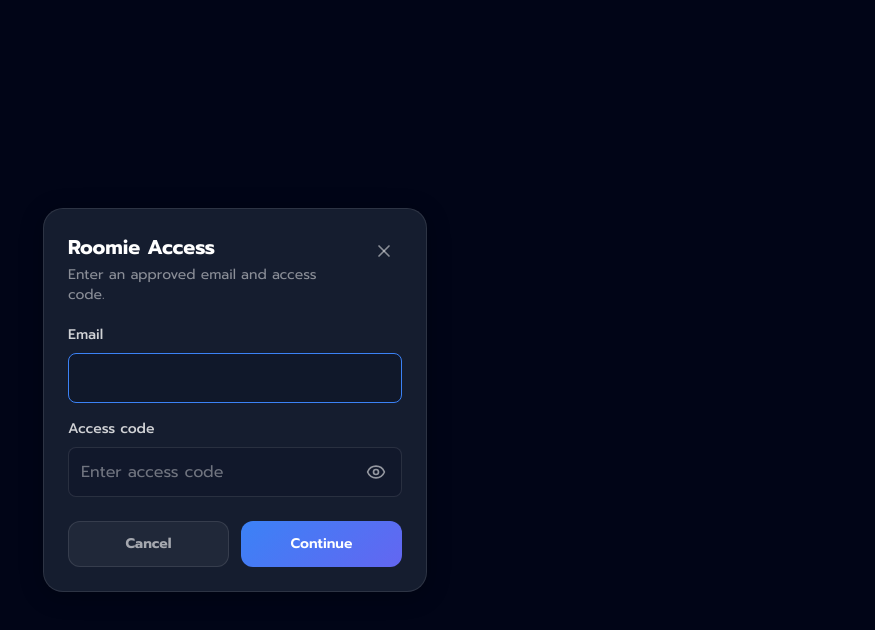
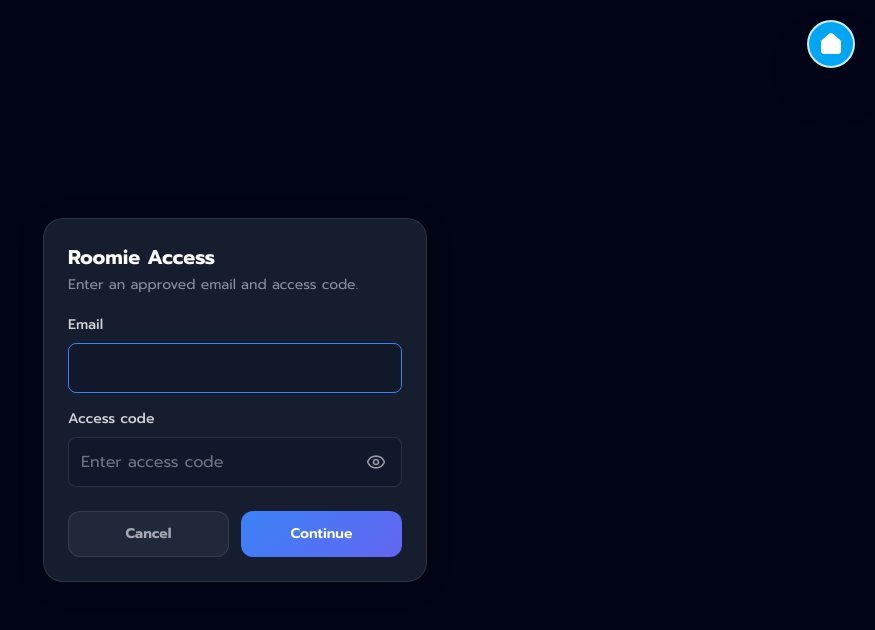
Before and after one commit to torpong-tang/roomie, a Next.js app: page /admin/users in a window 1280 px wide. Shown: the top 630 px of the page, without its empty margins (405-1280 px from the left). Built offline with nearby package versions, Linux system fonts and the light colour scheme; no server answers.

Commit message:
Use home portal button on access gate

```diff
--- a/src/components/access-gate.tsx
+++ b/src/components/access-gate.tsx
@@ -1,7 +1,7 @@
 'use client';
 
 import { FormEvent, ReactNode, useEffect, useState } from 'react';
-import { Eye, EyeOff, X } from 'lucide-react';
+import { Eye, EyeOff, Home } from 'lucide-react';
 import { apiPath } from '@/lib/paths';
 
 const REDIRECT_URL = 'https://2startup.cloud/';
@@ -80,20 +80,21 @@ export function AccessGate({ children }: AccessGateProps) {
     return (
         <div className="min-h-screen bg-slate-950 text-white">
             <div className="fixed inset-0 z-[100] flex items-center justify-center bg-slate-950/90 px-4 backdrop-blur-md">
+                <button
+                    type="button"
+                    onClick={redirectAway}
+                    className="fixed right-5 top-5 z-[110] inline-flex h-12 w-12 items-center justify-center rounded-full border-2 border-white/80 bg-sky-500 text-white shadow-2xl shadow-black/40 transition hover:scale-105 hover:bg-sky-400 focus:outline-none focus:ring-4 focus:ring-sky-300"
+                    aria-label="Return to 2Startup Cloud"
+                    title="Back to 2Startup Cloud"
+                >
+                    <Home className="h-6 w-6 fill-white" aria-hidden="true" />
+                </button>
                 <form onSubmit={handleSubmit} className="glass-card w-full max-w-sm p-6 shadow-2xl">
-                    <div className="mb-5 flex items-start justify-between gap-4">
+                    <div className="mb-5">
                         <div>
                             <h1 className="text-xl font-bold text-white">Roomie Access</h1>
                             <p className="mt-1 text-sm text-white/50">Enter an approved email and access code.</p>
                         </div>
-                        <button
-                            type="button"
-                            onClick={redirectAway}
-                            className="rounded-lg p-2 text-white/50 transition hover:bg-white/10 hover:text-white"
-                            aria-label="Close"
-                        >
-                            <X className="h-5 w-5" />
-                        </button>
                     </div>
 
                     <label className="mb-2 block text-sm font-medium text-white/80" htmlFor="roomie-email">
```
